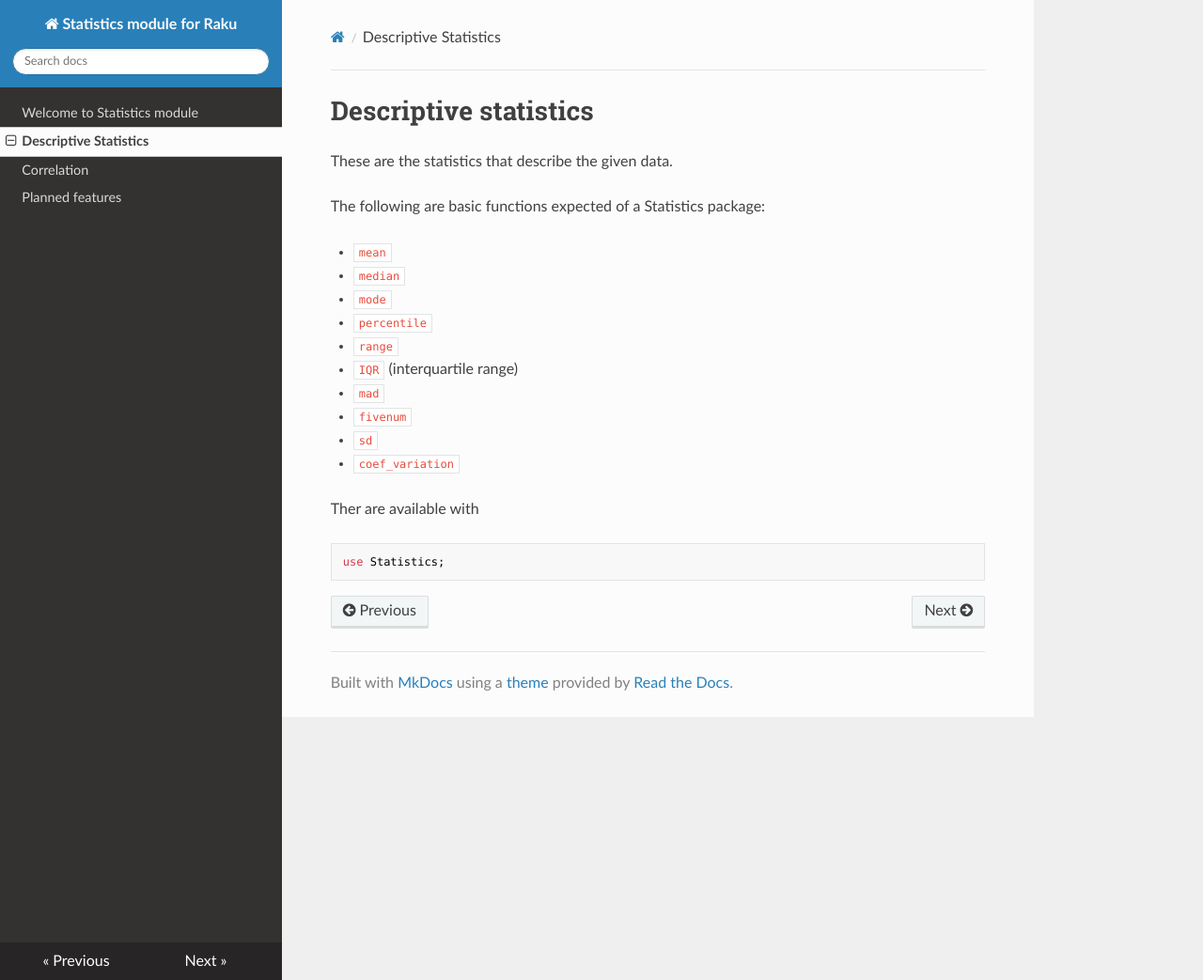
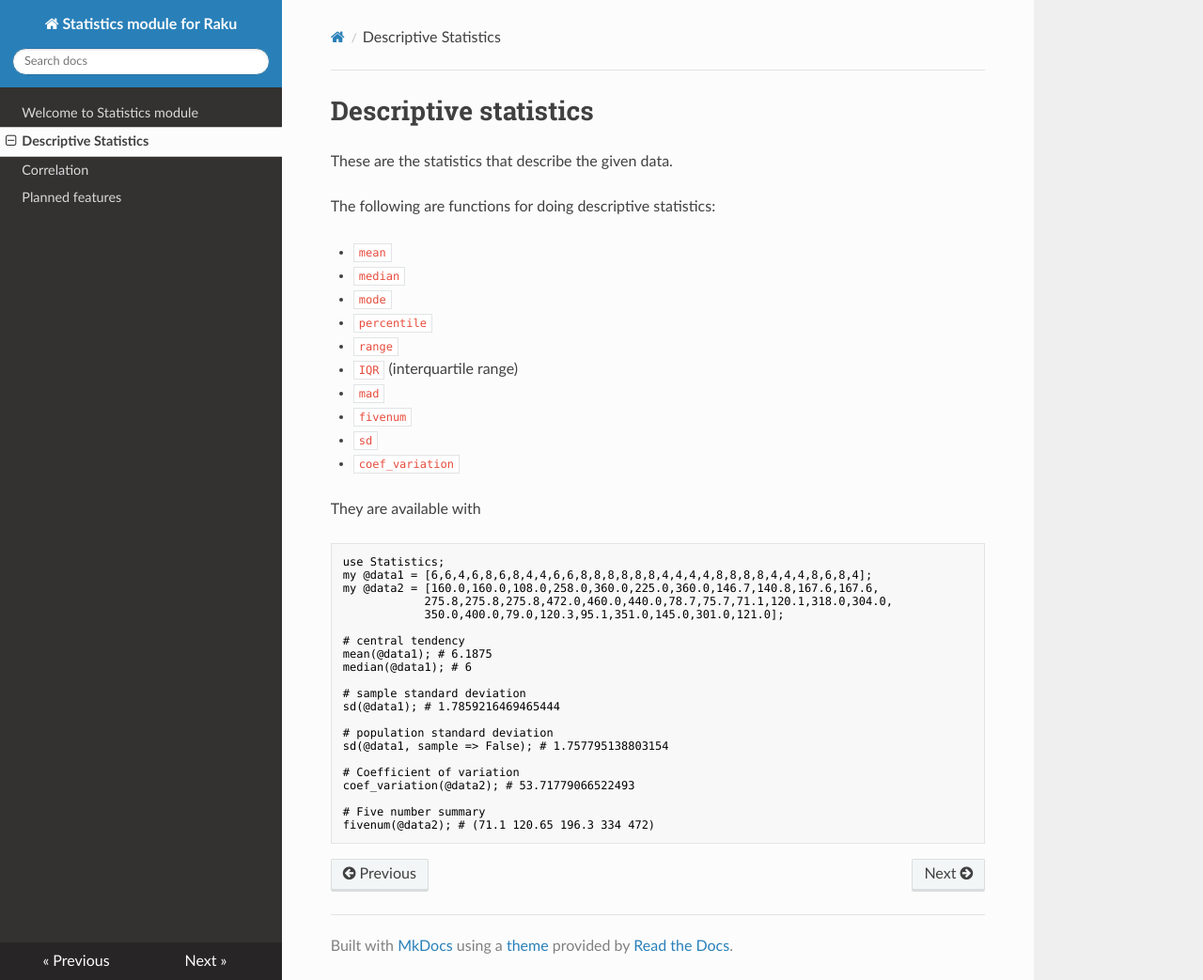
Before and after one commit to sumanstats/Statistics, an MkDocs documentation site: the page built from docs/descriptive.md, in a window 1280 px wide and 1043 px high. Shown: the whole window at 94% size. Built offline with MkDocs 1.6.1, drawn with Linux system fonts in a browser that asks for light colours; nearby versions of some CDN libraries.

````diff
--- a/META6.json
+++ b/META6.json
@@ -34,5 +34,5 @@
   ],
   "test-depends": [
   ],
-  "version": "0.0.5"
+  "version": "0.0.6"
 }
--- a/docs/descriptive.md
+++ b/docs/descriptive.md
@@ -4,7 +4,7 @@
 
 These are the statistics that describe the given data.
 
-The following are basic functions expected of a Statistics package:
+The following are functions for doing descriptive statistics:
 
 + `mean`
 + `median`
@@ -17,8 +17,28 @@ The following are basic functions expected of a Statistics package:
 + `sd`
 + `coef_variation`
 
-Ther are available with
+They are available with
 
-```perl
+```raku
 use Statistics;
+my @data1 = [6,6,4,6,8,6,8,4,4,6,6,8,8,8,8,8,8,4,4,4,4,8,8,8,8,4,4,4,8,6,8,4];
+my @data2 = [160.0,160.0,108.0,258.0,360.0,225.0,360.0,146.7,140.8,167.6,167.6,
+            275.8,275.8,275.8,472.0,460.0,440.0,78.7,75.7,71.1,120.1,318.0,304.0,
+            350.0,400.0,79.0,120.3,95.1,351.0,145.0,301.0,121.0];
+
+# central tendency
+mean(@data1); # 6.1875
+median(@data1); # 6
+
+# sample standard deviation
+sd(@data1); # 1.7859216469465444
+
+# population standard deviation
+sd(@data1, sample => False); # 1.757795138803154
+
+# Coefficient of variation
+coef_variation(@data2); # 53.71779066522493
+
+# Five number summary
+fivenum(@data2); # (71.1 120.65 196.3 334 472)
 ```
````
Also changed, not shown: README.md (+8 -1 lines), docs/correlation.md (+19 -4 lines), 6 other files.
